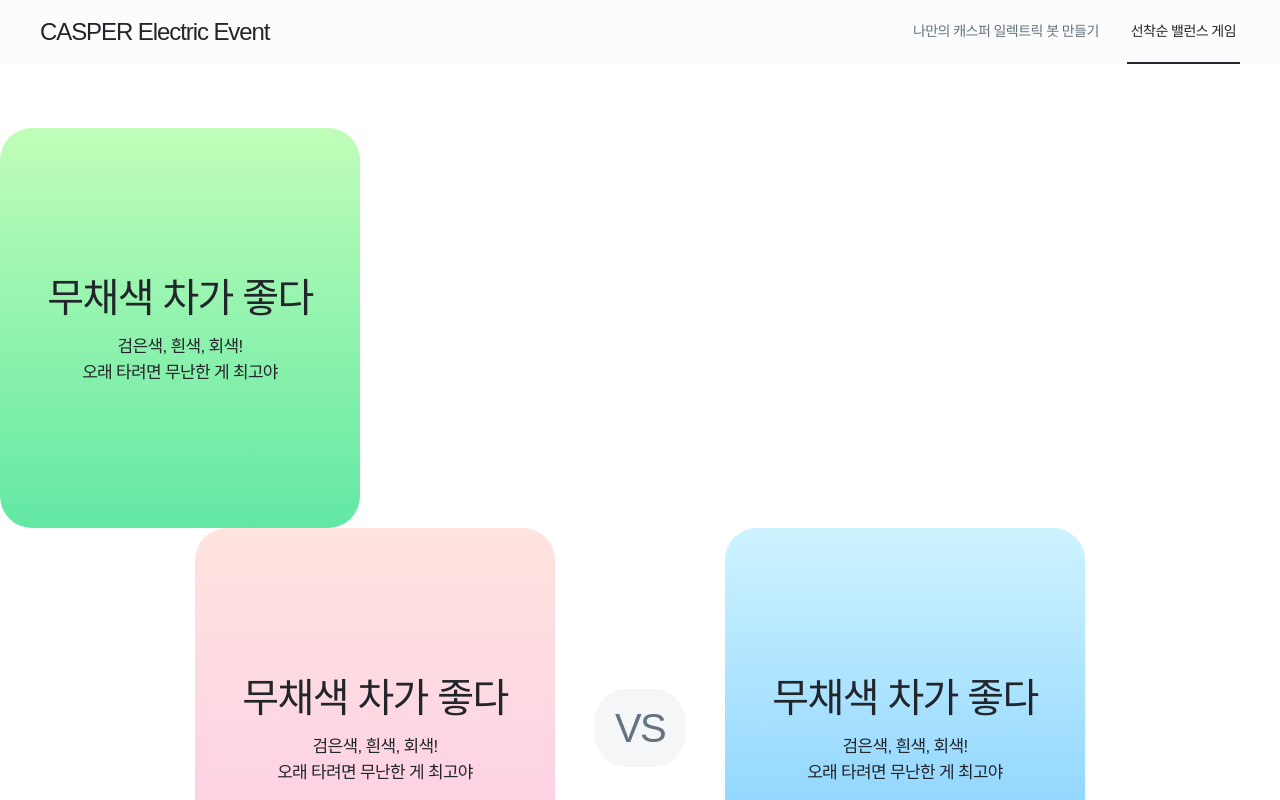
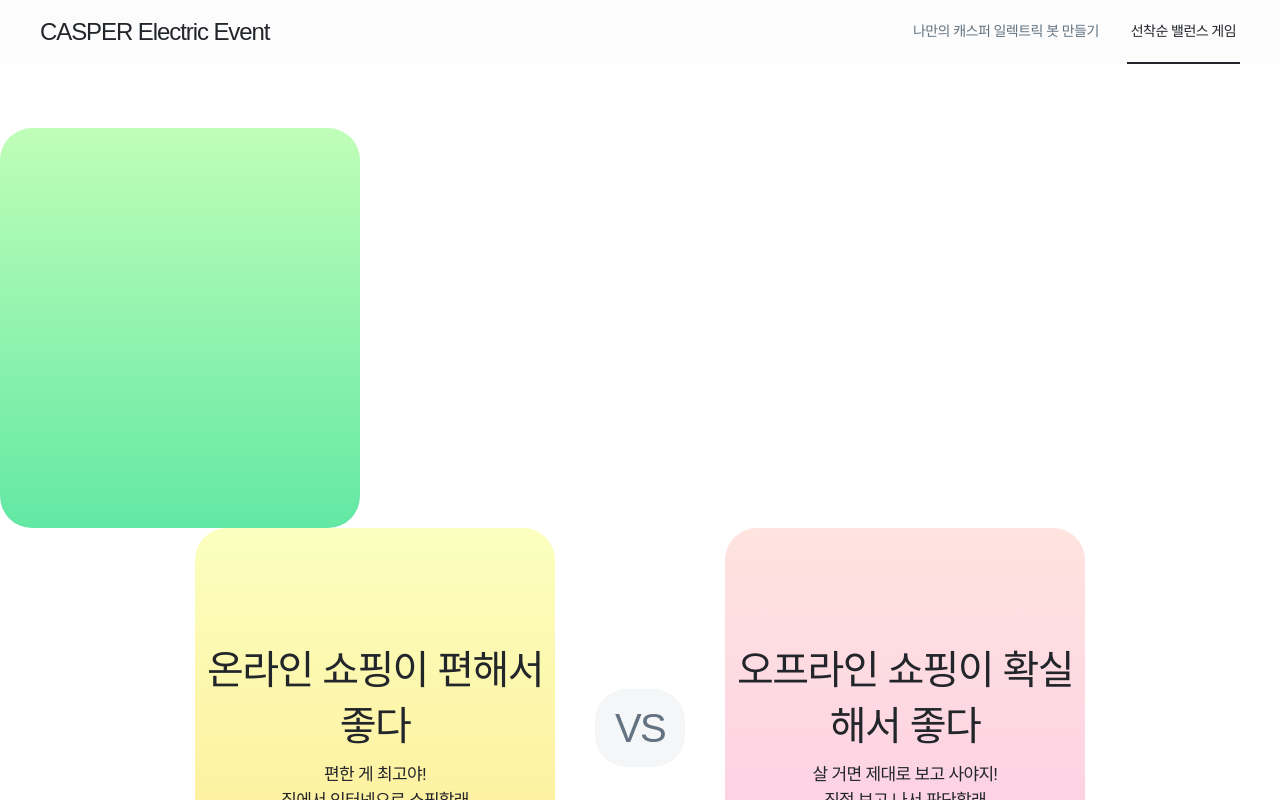
Before and after one commit to softeerbootcamp4th/Team7-HybridJGS-FE, a React (Vite) app in the folder client/: page /rush in a window 1280 px wide. Shown: the top 800 px of the page. Built offline with nearby package versions, Linux system fonts and the light colour scheme; a web font is replaced by a local one.

Commit message:
feat: RushCardComparison 상수 데이터 연동 및 RushCard로 Props 전달

```diff
--- a/client/src/constants/Rush/rushCard.tsx
+++ b/client/src/constants/Rush/rushCard.tsx
@@ -26,7 +26,7 @@ export const CARD_DAYS = {
     DAY6: 6,
 } as const;
 
-// TODO: API 연동
+// TODO: 추후 API 연동
 export const CARD_COLORS: {
     [key in (typeof CARD_DAYS)[keyof typeof CARD_DAYS]]: {
         FIRST_CARD: (typeof CARD_COLOR)[keyof typeof CARD_COLOR];
--- a/client/src/features/Rush/RushCard.tsx
+++ b/client/src/features/Rush/RushCard.tsx
@@ -1,16 +1,11 @@
-import React from "react";
+import React, { ReactNode } from "react";
 import { cva } from "class-variance-authority";
-import {
-    CARD_COLOR,
-    CARD_DAYS,
-    CARD_DESCRIPTION,
-    CARD_SELECTED_STATUS,
-    CARD_TITLES,
-    CARD_TYPE,
-} from "@/constants/Rush/rushCard.tsx";
+import { CARD_COLOR } from "@/constants/Rush/rushCard.tsx";
 
 interface RushCardProps {
     color: (typeof CARD_COLOR)[keyof typeof CARD_COLOR];
+    title: string;
+    description: ReactNode[];
 }
 
 const backgroundGradients = cva(
@@ -30,19 +25,11 @@ const backgroundGradients = cva(
     }
 );
 
-const currentDay: (typeof CARD_DAYS)[keyof typeof CARD_DAYS] = CARD_DAYS.DAY5;
-const cardType: (typeof CARD_TYPE)[keyof typeof CARD_TYPE] = CARD_TYPE.FIRST_CARD;
-const cardStatus: (typeof CARD_SELECTED_STATUS)[keyof typeof CARD_SELECTED_STATUS] =
-    CARD_SELECTED_STATUS.FALSE;
-
-const cardTitle = CARD_TITLES[currentDay][cardType];
-const cardDescription = CARD_DESCRIPTION[currentDay][cardType][cardStatus];
-
-export default function RushCard({ color }: RushCardProps) {
+export default function RushCard({ color, title, description }: RushCardProps) {
     return (
         <div className={backgroundGradients({ color: color })}>
-            <h2 className="h-heading-2-bold text-center">{cardTitle}</h2>
-            <p className="h-body-1-regular text-center">{cardDescription}</p>
+            <h2 className="h-heading-2-bold text-center">{title}</h2>
+            <p className="h-body-1-regular text-center">{description}</p>
         </div>
     );
 }
--- a/client/src/features/Rush/RushCardComparison.tsx
+++ b/client/src/features/Rush/RushCardComparison.tsx
@@ -1,14 +1,45 @@
-import { CARD_COLOR } from "@/constants/Rush/rushCard.tsx";
+import {
+    CARD_COLORS,
+    CARD_DAYS,
+    CARD_DESCRIPTION,
+    CARD_SELECTED_STATUS,
+    CARD_TITLES,
+    CARD_TYPE,
+} from "@/constants/Rush/rushCard.tsx";
 import RushCard from "@/features/Rush/RushCard.tsx";
 
 export default function RushCardComparison() {
+    // TODO: 추후 API 연동
+    const currentDay: (typeof CARD_DAYS)[keyof typeof CARD_DAYS] = CARD_DAYS.DAY2;
+    const firstCardType: (typeof CARD_TYPE)[keyof typeof CARD_TYPE] = CARD_TYPE.FIRST_CARD;
+    const secondCardType: (typeof CARD_TYPE)[keyof typeof CARD_TYPE] = CARD_TYPE.SECOND_CARD;
+    const cardStatus: (typeof CARD_SELECTED_STATUS)[keyof typeof CARD_SELECTED_STATUS] =
+        CARD_SELECTED_STATUS.FALSE;
+
+    const firstCardColor = CARD_COLORS[currentDay][firstCardType];
+    const secondCardColor = CARD_COLORS[currentDay][secondCardType];
+
+    const firstCardTitle = CARD_TITLES[currentDay][firstCardType];
+    const secondCardTitle = CARD_TITLES[currentDay][secondCardType];
+
+    const firstCardDescription = CARD_DESCRIPTION[currentDay][firstCardType][cardStatus];
+    const secondCardDescription = CARD_DESCRIPTION[currentDay][secondCardType][cardStatus];
+
     return (
         <div className="flex gap-10 justify-center items-center">
-            <RushCard color={CARD_COLOR.RED} />
+            <RushCard
+                color={firstCardColor}
+                title={firstCardTitle}
+                description={firstCardDescription}
+            />
             <p className="h-heading-2-bold text-n-neutral-500 bg-n-neutral-50 rounded-800 w-[90px] h-[78px] flex justify-center items-center">
                 VS
             </p>
-            <RushCard color={CARD_COLOR.BLUE} />
+            <RushCard
+                color={secondCardColor}
+                title={secondCardTitle}
+                description={secondCardDescription}
+            />
         </div>
     );
 }
```
